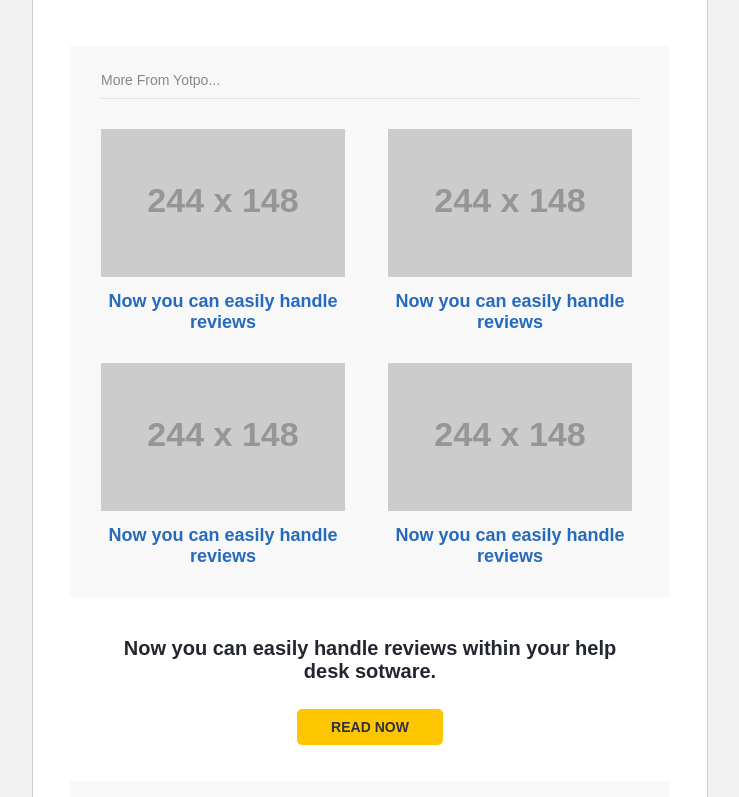
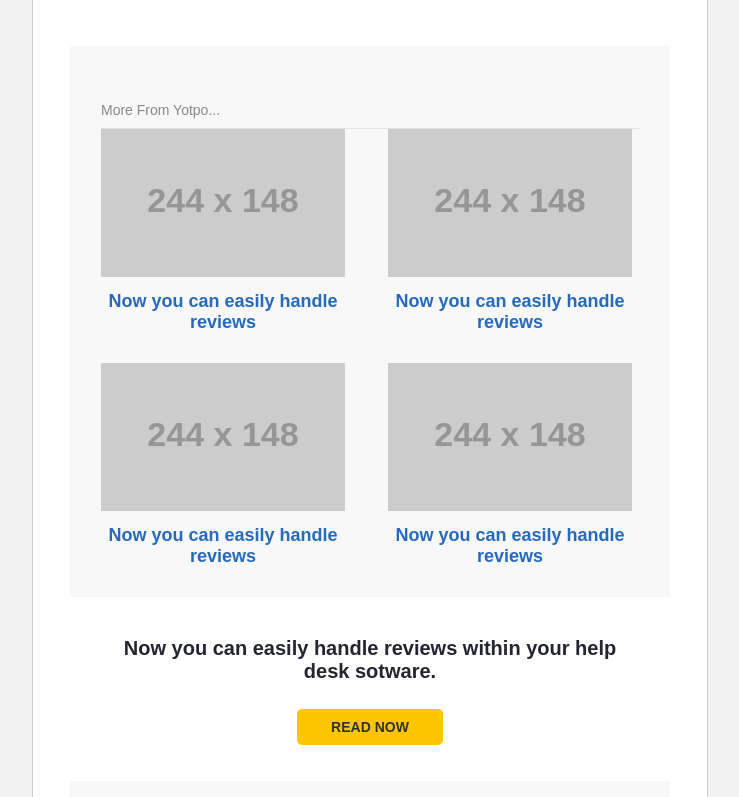
Before and after one commit to websaurio/yotpo-newsletter, a website: page src/main.jade in a window 1280 px wide. Shown: the part 632-1429 px from the top of the page, without its empty margins (270-1009 px from the left). Drawn offline with nearby package versions, Linux system fonts and the light colour scheme; files that its build step writes are made by us from their sources; placeholder pictures from the web are drawn by us.

Commit message:
fix wrong padding in table

```diff
--- a/src/more-from.jade
+++ b/src/more-from.jade
@@ -7,7 +7,7 @@ mixin cell(side)
 div.bg-gray.section-2
   div.more-from.text-gray.
     More From Yotpo...
-  table(border="0" cellpadding="0" cellspacing="0" width="100%" style="padding-top:30px")
+  table(border="0" cellpadding="0" cellspacing="0" width="100%")
     tr
       +cell('left')
       +cell('right')
--- a/src/style.css
+++ b/src/style.css
@@ -99,6 +99,7 @@ h3 {
   height:36px;
   line-height:36px;
   text-align:left;
+  margin-top:30px
 }
 .cell {
   width:244px;
```
